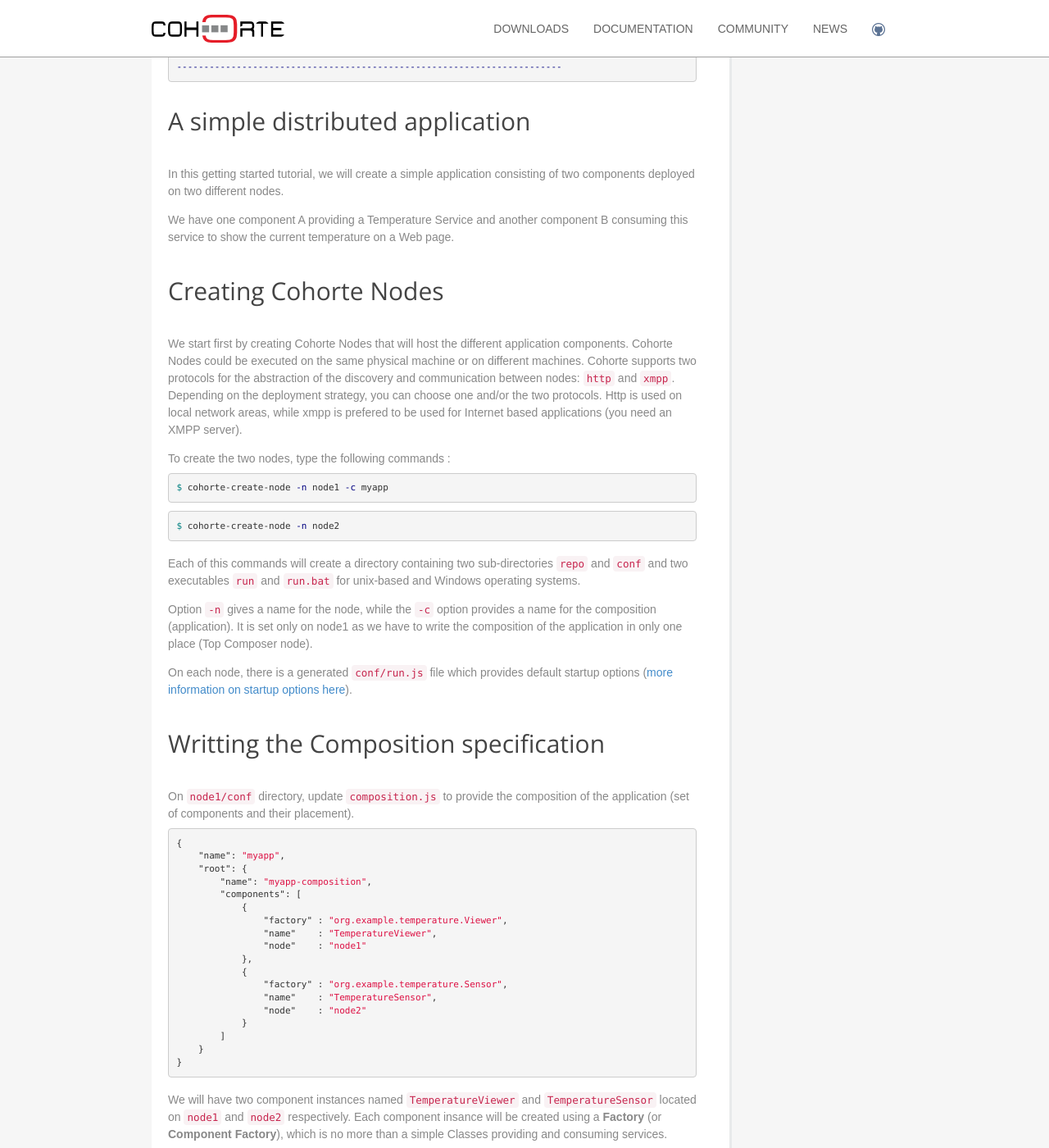
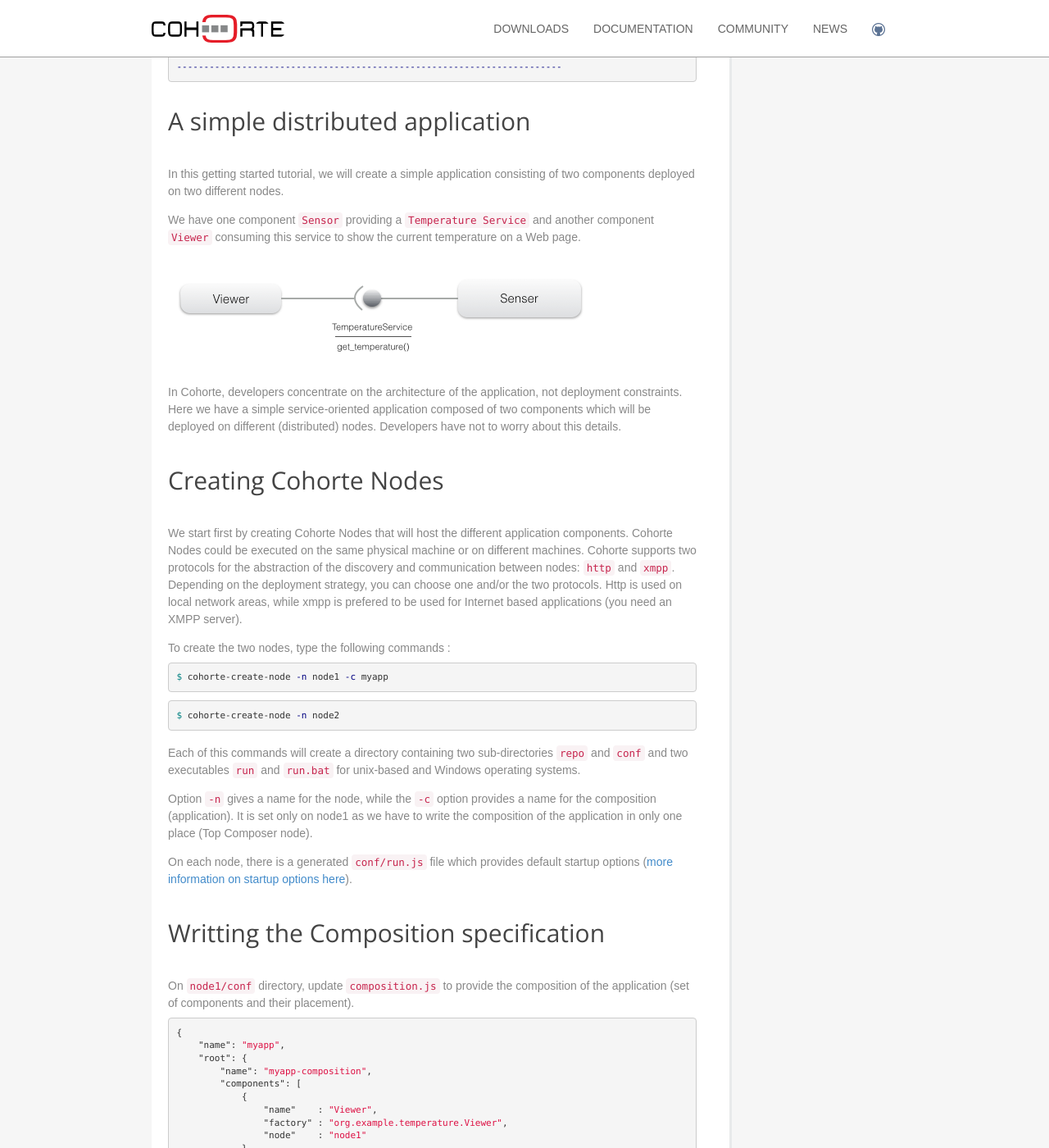
Before and after one commit to cohorte/cohorte.github.io, a Jekyll site: the page built from docs/1.1/getting-started/index.md, in a window 1280 px wide and 1400 px high, scrolled down 558 px. Shown: the whole window at 82% size. Built offline with Jekyll 4.4.1, drawn with Linux system fonts in a browser that asks for light colours; some of the changed text lies outside the part shown.

Commit message:
adding getting started tuto (complet)

```diff
--- a/docs/1.1/getting-started/index.md
+++ b/docs/1.1/getting-started/index.md
@@ -36,8 +36,11 @@
 
 In this getting started tutorial, we will create a simple application consisting of two components deployed on two different nodes.
 
-We have one component A providing a Temperature Service and another component B consuming this service to show the current temperature on a Web page.
+We have one component `Sensor` providing a `Temperature Service` and another component `Viewer` consuming this service to show the current temperature on a Web page.
 
+![img0](getting-started-img0.png)
+
+In Cohorte, developers concentrate on the architecture of the application, not deployment constraints. Here we have a simple service-oriented application composed of two components which will be deployed on different (distributed) nodes. Developers have not to worry about this details.
 
 ## Creating Cohorte Nodes
 
@@ -71,13 +74,13 @@
         "name": "myapp-composition",
         "components": [
             {
+                "name"    : "Viewer",
                 "factory" : "org.example.temperature.Viewer",
-                "name"    : "TemperatureViewer",
                 "node"    : "node1"
             },
             {
+                "name"    : "Sensor",
                 "factory" : "org.example.temperature.Sensor",
-                "name"    : "TemperatureSensor",
                 "node"    : "node2"
             }
         ]
@@ -85,7 +88,7 @@
 }
 {% endhighlight %}
 
-We will have two component instances named `TemperatureViewer` and `TemperatureSensor` located on `node1` and `node2` respectively.
+We will have two component instances named `Viewer` and `Sensor` located on `node1` and `node2` respectively.
 Each component insance will be created using a **Factory** (or **Component Factory**), which is no more than a simple Classes providing and consuming services.
 
 ## Implementing Service-Oriented Components
@@ -112,7 +115,7 @@
 class Sensor(object):
 
     def get_temperature(self):
-         return randrange(0, 50)
+        return randrange(0, 50)
 {% endhighlight %}
 
 This component implements `TemperatureService` service which has one method `get_temperature()` that returns, for simplicity, a random number between 0 and 50.
@@ -204,3 +207,9 @@
 * Click on `node1-python-auto01` to get detailed information. Figure out *HTTP-PORT* property to get its concret http port on which the HTTP service is accessible.
 
 ![img3](getting-started-img3.png)
+
+* Open a new browser and type the following address : `http://localhost:51212` where `51212` is the actual Http Port of the container (isolat) of the `Viewer` component instance.
+
+![img4](getting-started-img4.png)
+
+* Refresh the webpage to see different values returned by the `TemperatureService` implemented by `Sensor` component and consumed by `Viewer` component.
```
Also changed, not shown: other parts of docs/1.1/getting-started/index.md (+1 -1 lines), docs/1.1/getting-started/getting-started-img0.png (added), docs/1.1/getting-started/getting-started-img2.png, docs/1.1/getting-started/getting-started-img3.png, docs/1.1/getting-started/getting-started-img4.png (added).
